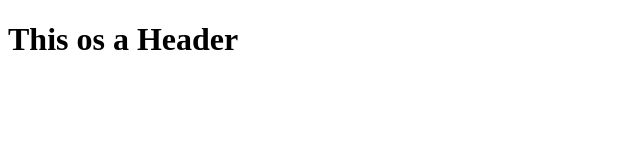
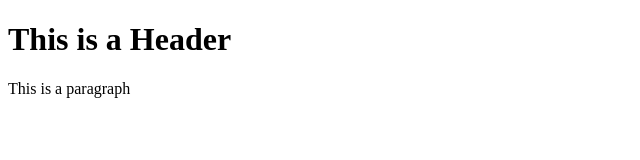
Before and after one commit to droopyr500/git-test, a plain HTML site: page index.html in a window 1280 px wide. Shown: the whole page, without its empty margins (0-640 px from the left). Drawn offline with Linux system fonts and the light colour scheme.

Commit message:
Second commit

```diff
--- a/index.html
+++ b/index.html
@@ -1,6 +1,7 @@
 <!DOCTYPE html>
 <html>
     <body>
-        <h1>This os a Header</h1>
+        <h1>This is a Header</h1>
+        <p>This is a paragraph</p>
     </body>
 </html>
```
